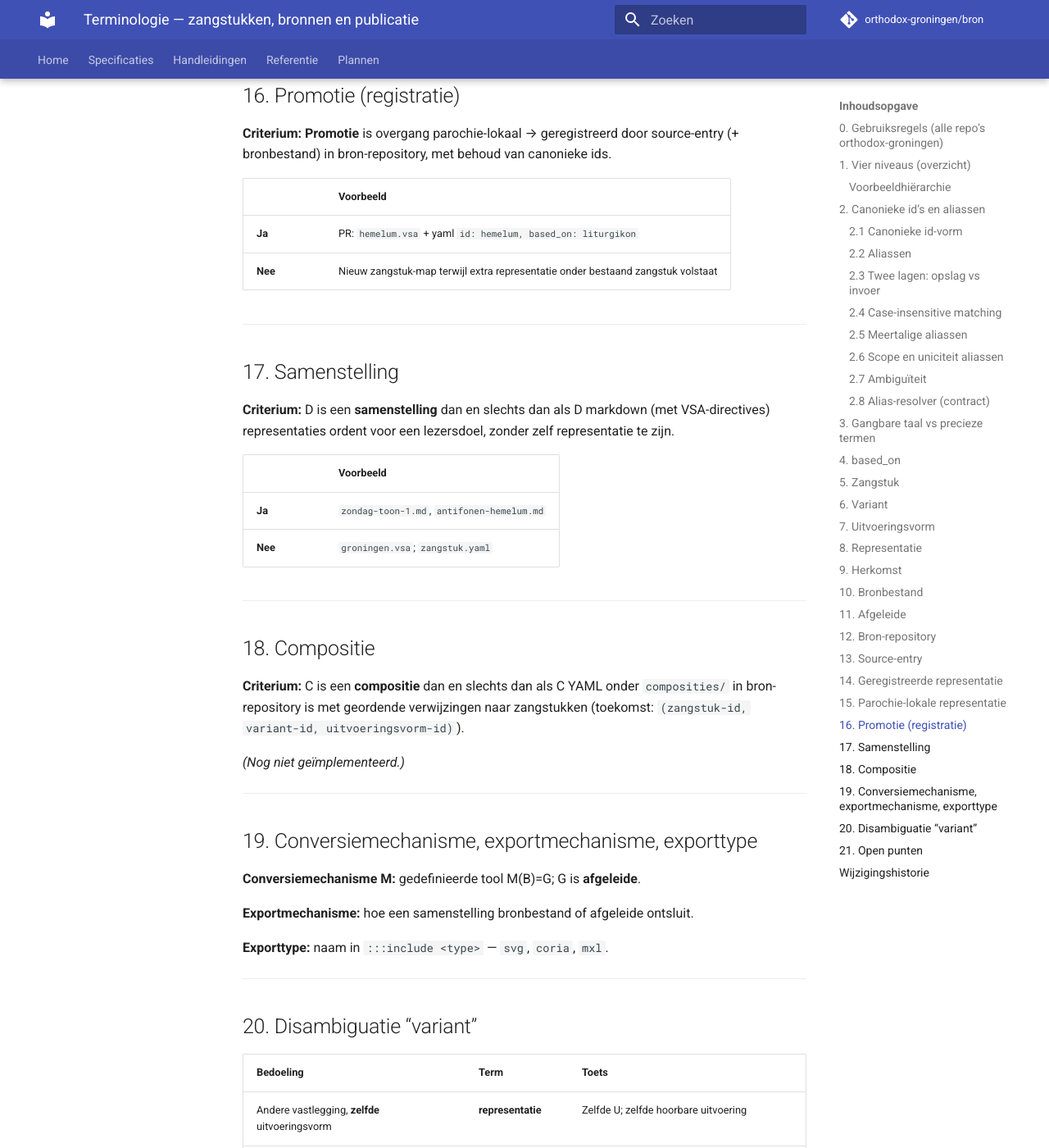
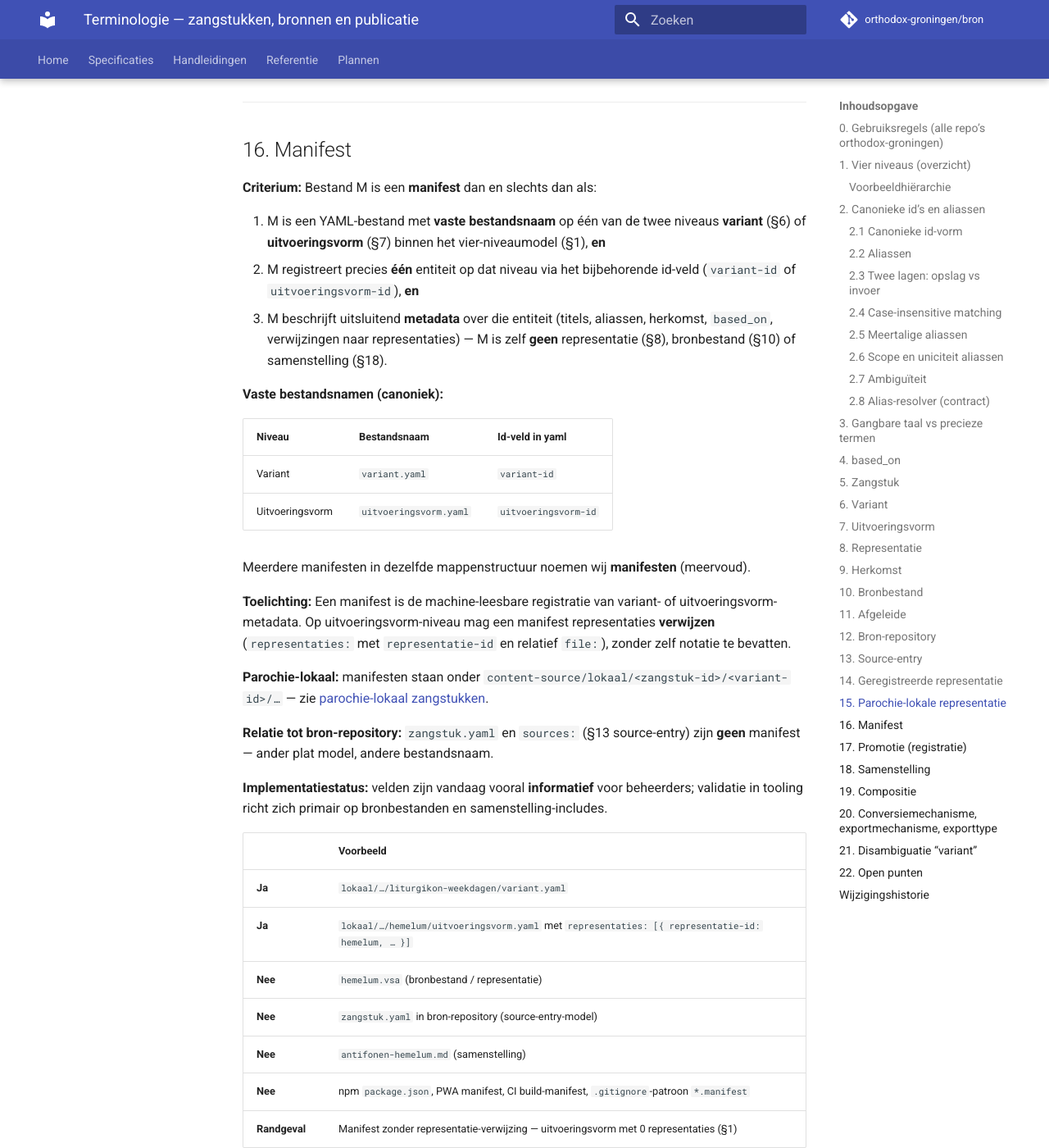
Before and after one commit to orthodox-groningen/bron, an MkDocs documentation site: the page built from docs/specs/terminologie.md, in a window 1280 px wide and 1400 px high, scrolled down 10987 px. Shown: the whole window at 82% size. Built offline with MkDocs 1.6.1 and Material for MkDocs 9.7.7, drawn with Linux system fonts in a browser that asks for light colours; comment, search, counter and statistics services are not loaded; some of the changed text lies outside the part shown.

Commit message:
Definieer term manifest in glossary (§16) en align parochie-lokaal yaml-voorbeelden.

```diff
--- a/docs/specs/terminologie.md
+++ b/docs/specs/terminologie.md
@@ -149,7 +149,7 @@ Meerdere matches na normalisatie → **fout** met kandidaten (canoniek id + cont
 | ------------- | ------------------------------ | ---------------------- |
 | CLI           | `--uitvoeringsvorm Groningen`  | `groningen`            |
 | CLI           | `--variant касторский` (alias) | `kastorski`            |
-| Yaml (invoer) | `uitvoeringsvorm_id: Hemelum`  | `hemelum`              |
+| Yaml (invoer) | `uitvoeringsvorm-id: Hemelum`  | `hemelum`              |
 | Zoek-UI       | “eerste antifoon weekdagen”    | `antifoon-1-weekdagen` |
 
 **Implementatiestatus:** contract gedocumenteerd; resolver in tooling **nog niet** geïmplementeerd.
@@ -170,6 +170,7 @@ Leesvorm: “*gangbaar* noemen wij *precieze term*, niet verwarren met *…*.”
 | “bron” (bestand)                             | **bronbestand**                      | bron-repository                |
 | “bron” (repo)                                | **bron-repository**                  | bronbestand                    |
 | “bronvariant” (informeel)                    | **source-entry** / **representatie** | uitvoeringsvorm                |
+| “metadata-yaml”, “config” in zangstuk-map    | **manifest**                         | npm-/package-manifest, build-manifest, `zangstuk.yaml` |
 
 ---
 
@@ -244,7 +245,7 @@ Leesvorm: “*gangbaar* noemen wij *precieze term*, niet verwarren met *…*.”
 |               | Voorbeeld                                                                                |
 | ------------- | ---------------------------------------------------------------------------------------- |
 | **Ja**        | `hemelum.vsa`; Liturgikon-scan PDF; inline VSA-blok (tot extraktie)                      |
-| **Nee**       | Abstract zangstuk; `melodie.svg` (afgeleide); alleen `variant.yaml`                      |
+| **Nee**       | Abstract zangstuk; `melodie.svg` (afgeleide); manifest (§16) zonder bronbestand          |
 | **Nee**       | Tweede melodie Cherubijnenhymne → andere **variant**, geen tweede repr. onder dezelfde U |
 | **Randgeval** | Identieke `.vsa`, twee `representatie-id`s → duplicaat; vermijden                        |
 
@@ -341,7 +342,44 @@ Zie [parochie-lokaal zangstukken](../manuals/parochie-lokaal-zangstukken.md).
 
 ---
 
-## 16. Promotie (registratie)
+## 16. Manifest
+
+**Criterium:** Bestand M is een **manifest** dan en slechts dan als:
+
+1. M is een YAML-bestand met **vaste bestandsnaam** op één van de twee niveaus **variant** (§6) of **uitvoeringsvorm** (§7) binnen het vier-niveaumodel (§1), **en**
+2. M registreert precies **één** entiteit op dat niveau via het bijbehorende id-veld (`variant-id` of `uitvoeringsvorm-id`), **en**
+3. M beschrijft uitsluitend **metadata** over die entiteit (titels, aliassen, herkomst, `based_on`, verwijzingen naar representaties) — M is zelf **geen** representatie (§8), bronbestand (§10) of samenstelling (§18).
+
+**Vaste bestandsnamen (canoniek):**
+
+| Niveau          | Bestandsnaam           | Id-veld in yaml      |
+| --------------- | ---------------------- | -------------------- |
+| Variant         | `variant.yaml`         | `variant-id`         |
+| Uitvoeringsvorm | `uitvoeringsvorm.yaml` | `uitvoeringsvorm-id` |
+
+Meerdere manifesten in dezelfde mappenstructuur noemen wij **manifesten** (meervoud).
+
+**Toelichting:** Een manifest is de machine-leesbare registratie van variant- of uitvoeringsvorm-metadata. Op uitvoeringsvorm-niveau mag een manifest representaties **verwijzen** (`representaties:` met `representatie-id` en relatief `file:`), zonder zelf notatie te bevatten.
+
+**Parochie-lokaal:** manifesten staan onder `content-source/lokaal/<zangstuk-id>/<variant-id>/…` — zie [parochie-lokaal zangstukken](../manuals/parochie-lokaal-zangstukken.md).
+
+**Relatie tot bron-repository:** `zangstuk.yaml` en `sources:` (§13 source-entry) zijn **geen** manifest — ander plat model, andere bestandsnaam.
+
+**Implementatiestatus:** velden zijn vandaag vooral **informatief** voor beheerders; validatie in tooling richt zich primair op bronbestanden en samenstelling-includes.
+
+|               | Voorbeeld                                                                                          |
+| ------------- | -------------------------------------------------------------------------------------------------- |
+| **Ja**        | `lokaal/…/liturgikon-weekdagen/variant.yaml`                                                       |
+| **Ja**        | `lokaal/…/hemelum/uitvoeringsvorm.yaml` met `representaties: [{ representatie-id: hemelum, … }]` |
+| **Nee**       | `hemelum.vsa` (bronbestand / representatie)                                                        |
+| **Nee**       | `zangstuk.yaml` in bron-repository (source-entry-model)                                            |
+| **Nee**       | `antifonen-hemelum.md` (samenstelling)                                                             |
+| **Nee**       | npm `package.json`, PWA manifest, CI build-manifest, `.gitignore`-patroon `*.manifest`             |
+| **Randgeval** | Manifest zonder representatie-verwijzing — uitvoeringsvorm met 0 representaties (§1)              |
+
+---
+
+## 17. Promotie (registratie)
 
 **Criterium:** **Promotie** is overgang parochie-lokaal → geregistreerd door source-entry (+ bronbestand) in bron-repository, met behoud van canonieke ids.
 
@@ -352,7 +390,7 @@ Zie [parochie-lokaal zangstukken](../manuals/parochie-lokaal-zangstukken.md).
 
 ---
 
-## 17. Samenstelling
+## 18. Samenstelling
 
 **Criterium:** D is een **samenstelling** dan en slechts dan als D markdown (met VSA-directives) representaties ordent voor een lezersdoel, zonder zelf representatie te zijn.
 
@@ -371,7 +409,7 @@ Zie [parochie-lokaal zangstukken](../manuals/parochie-lokaal-zangstukken.md).
 
 ---
 
-## 19. Conversiemechanisme, exportmechanisme, exporttype
+## 20. Conversiemechanisme, exportmechanisme, exporttype
 
 **Conversiemechanisme M:** gedefinieerde tool M(B)=G; G is **afgeleide**.
 
@@ -381,7 +419,7 @@ Zie [parochie-lokaal zangstukken](../manuals/parochie-lokaal-zangstukken.md).
 
 ---
 
-## 20. Disambiguatie “variant”
+## 21. Disambiguatie “variant”
 
 | Bedoeling                                                 | Term                | Toets                                                  |
 | --------------------------------------------------------- | ------------------- | ------------------------------------------------------ |
@@ -392,11 +430,12 @@ Zie [parochie-lokaal zangstukken](../manuals/parochie-lokaal-zangstukken.md).
 
 ---
 
-## 21. Open punten
+## 22. Open punten
 
 | Onderwerp                                          | Status     |
 | -------------------------------------------------- | ---------- |
 | Geneste yaml variant→uitvoeringsvorm→repr in bron  | Uitgesteld |
+| Manifest-term bij geneste yaml in bron (§16)       | Open       |
 | Alias-resolver in tooling                          | Open       |
 | Automatische terminologie-lint (R1–R2)             | Open       |
 | `.coria.html` definitief bron vs afgeleide         | Open       |
@@ -407,4 +446,5 @@ Zie [parochie-lokaal zangstukken](../manuals/parochie-lokaal-zangstukken.md).
 
 | Datum   | Wijziging                                                                         |
 | ------- | --------------------------------------------------------------------------------- |
+| 2026-07 | Term **manifest** (§16); yaml id-velden met koppelteken; §17–§21 hernummerd       |
 | 2026-06 | Vier-niveau-model, uitvoeringsvorm-id, aliassen, canonieke ids, gebruiksregels §0 |
```
Also changed, not shown: other parts of docs/specs/terminologie.md (+1 -1 lines), docs/manuals/parochie-lokaal-zangstukken.md (+7 -5 lines), docs/specs/zangstuk-identificatie.md (+1 -1 lines).
